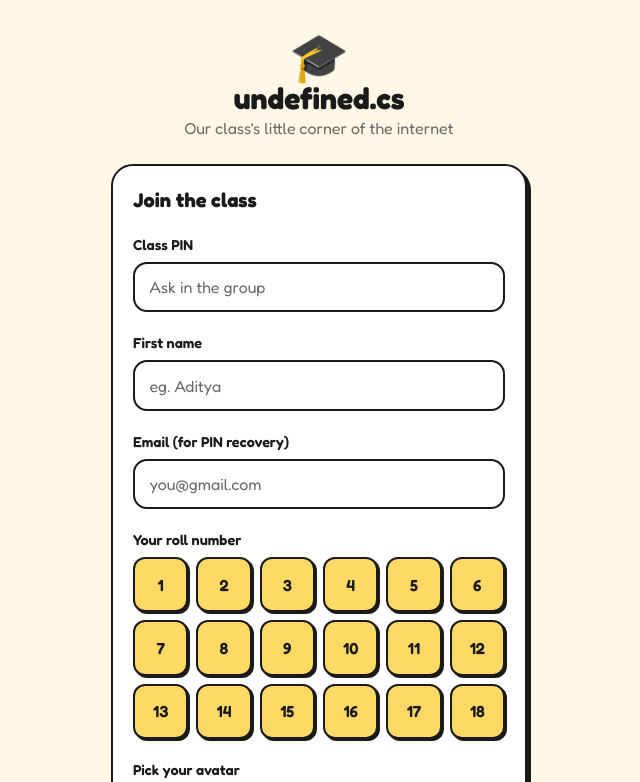
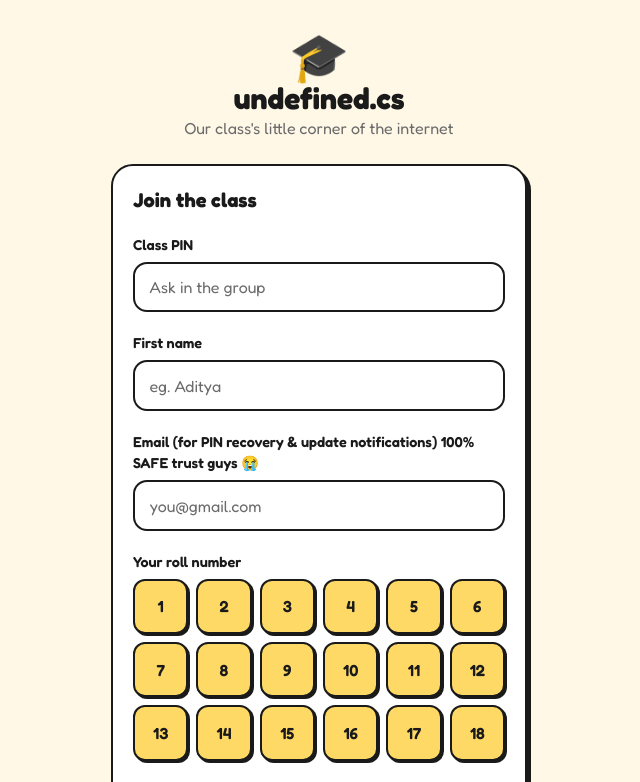
Before and after one commit to adipanicker/undefined-cs, a React (Vite) app: page /signup in a window 1280 px wide. Shown: the top 782 px of the page, without its empty margins (321-961 px from the left). Built offline with nearby package versions, Linux system fonts and the light colour scheme; no server answers.

Commit message:
update: placeholder email

```diff
--- a/src/pages/Signup.jsx
+++ b/src/pages/Signup.jsx
@@ -141,7 +141,10 @@ export default function Signup() {
         </div>
 
         <div>
-          <label className="label">Email (for PIN recovery)</label>
+          <label className="label">
+            Email (for PIN recovery & update notifications) 100% SAFE trust guys
+            😭
+          </label>
           <input
             className="input"
             type="email"
```
